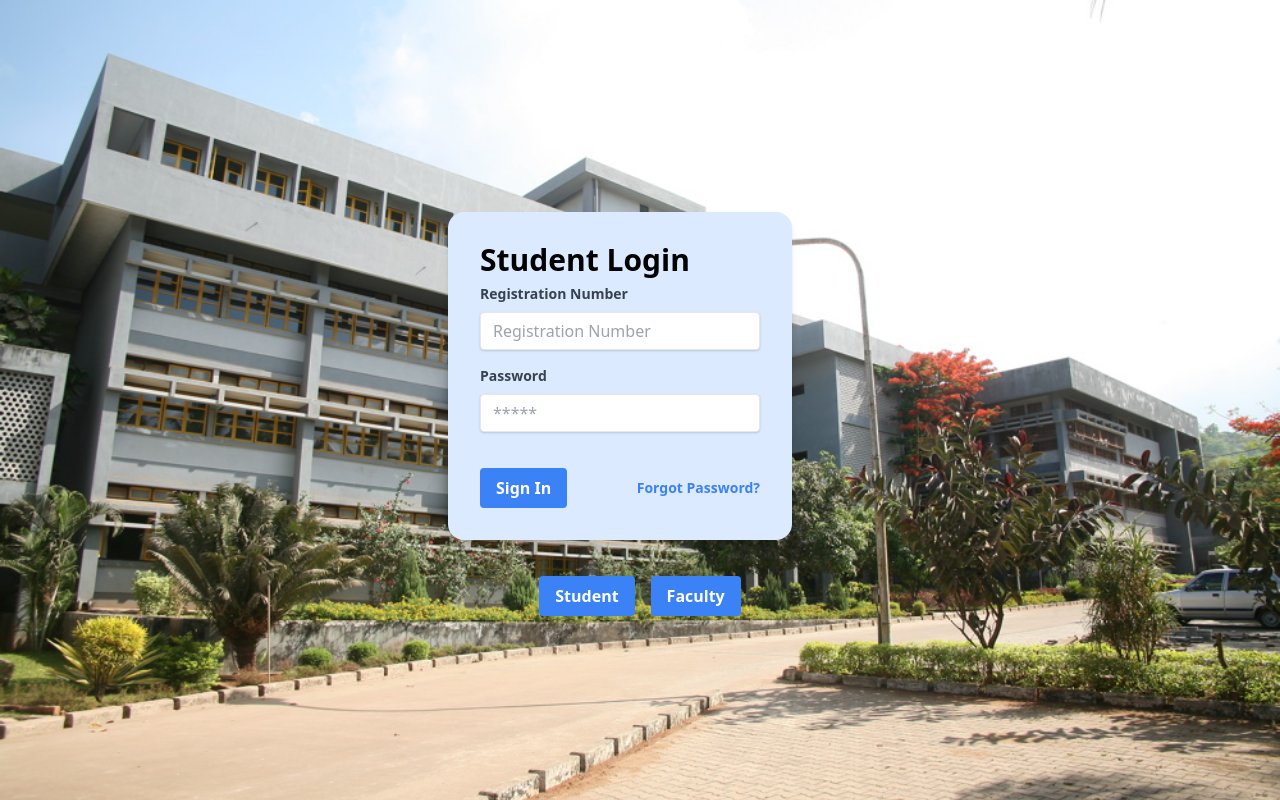
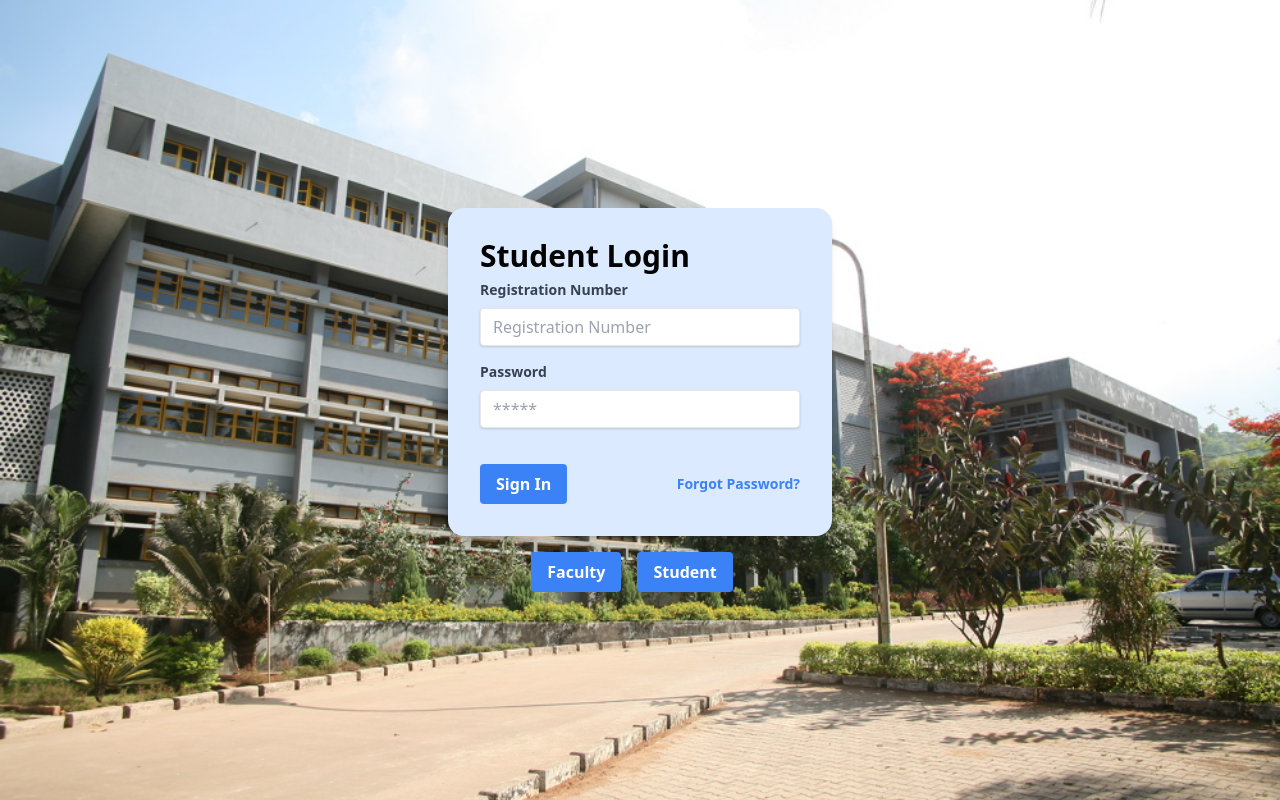
Before and after one commit to ishwardesai/college-portal-3.0, a React (Create React App) app in the folder college-portal/: page / in a window 1280 px wide. Built offline with nearby package versions, Linux system fonts and the light colour scheme.

Commit message:
Style:Make styles reusable

```diff
--- a/college-portal/src/Pages/FacultyInterface.jsx
+++ b/college-portal/src/Pages/FacultyInterface.jsx
@@ -2,7 +2,7 @@ import classNames from 'classnames';
 import React from 'react';
 import { Link, useHistory } from 'react-router-dom';
 import FacultyHomeHelper from '../Components/FacultyHomeHelper';
-import Navbar from '../Components/Navbar';
+import Navbar from '../UI/Navbar';
 import classes from './FacultyInterface.module.css';
 
 const FacultyInterface = () => {
--- a/college-portal/src/Pages/FacultyStudentLoginPags.jsx
+++ b/college-portal/src/Pages/FacultyStudentLoginPags.jsx
@@ -1,177 +1,54 @@
-import React, { useState, useEffect } from "react";
-import { useHistory, Link } from "react-router-dom";
-import classnames from "classnames";
+import React, { useState } from 'react';
+import SignInCard from '../UI/SignInCard';
+import ButtonPrimary from '../UI/ButtonPrimary';
 
-import "../Style/facultyStudentLogin.css";
+import '../Style/facultyStudentLogin.css';
 
 const FacultyStudentLoginPags = () => {
-  const [facultyRegNum, setFacultyRegNum] = useState("");
-  const [facultyPassword, setFacultyPassword] = useState("");
-  const [studentRegNum, setStudentRegNum] = useState("");
-  const [studentPassword, setStudentPassword] = useState("");
-  const [studentLogin, setStudentLogin] = useState(false);
-  const [facultyLogin, setfacultyLogin] = useState(false);
-  const [login,setLogin] = useState('student')
+  const [login, setLogin] = useState('student');
 
-  const history = useHistory();
-
-  const facultyFormHandler = (e) => {
-    e.preventDefault();
-    let registrationNumber;
-    let password;
-    history.push("/faculty");
-  };
-
-  const studentFormHandler = (e) => {
-    e.preventDefault();
-    let registrationNumber;
-    let password;
-    history.push("/home");
-  };
+  // const buttonClickHandler = () => {
+  //   if (login === 'student') {
+  //     console.log(login);
+  //     console.log(login === 'student');
+  //     setLogin('faculty');
+  //   }
+  //   if (login === 'faculty') {
+  //     console.log(login);
+  //     console.log(login === 'faculty');
+  //     setLogin('student');
+  //   }
+  // };
 
   return (
-    <div className="container-fluid">
-      <div className="row" id="trail">
-        <div className="col-md-6"></div>
-        <div className="col-md-6 grid place-items-center pt-48">
-         {login==='faculty'?
-          <div className="pt-5 flex justify-end row m-5 mt-0">
-            {/* Extra Faculty */}
-            <div class="w-96 pr-10 grid">
-              <form
-                class="bg-blue-100 shadow-md rounded-2xl px-8 pt-6 pb-8 mb-4"
-                noValidate
-                onSubmit={facultyFormHandler}
-              >
-                <h1 class="font-extrabold text-3xl py-1.5">Faculty Login</h1>
-                <div class="mb-4">
-                  <label
-                    class="block text-gray-700 text-sm font-bold mb-2"
-                    for="username"
-                  >
-                    Registration Number
-                  </label>
-                  <input
-                    class="shadow appearance-none border rounded w-full py-2 px-3 text-gray-700 leading-tight focus:outline-none focus:shadow-outline"
-                    placeholder="Registration Number"
-                    onChange={(e) => setFacultyRegNum(e.target.value)}
-                    type="text"
-                    value={facultyRegNum}
-                    id="facRegId"
-                  />
-                </div>
-                <div class="mb-6">
-                  <label
-                    class="block text-gray-700 text-sm font-bold mb-2"
-                    for="password"
-                  >
-                    Password
-                  </label>
-                  <input
-                    class="shadow appearance-none border rounded w-full py-2 px-3 text-gray-700 mb-3 leading-tight focus:outline-none focus:shadow-outline"
-                    placeholder="*****"
-                    onChange={(e) => setFacultyPassword(e.target.value)}
-                    value={facultyPassword}
-                    // className={classnames('form-control')}
-                    type="password"
-                    id="passwordFacId"
-                  />
-                </div>
-                <div class="flex items-center justify-between">
-                  <button
-                    class="bg-blue-500 hover:bg-blue-700 text-white font-bold py-2 px-4 rounded focus:outline-none focus:shadow-outline"
-                    type="submit"
-                  >
-                    Sign In
-                  </button>
-                  <Link
-                    class="inline-block align-baseline font-bold text-sm text-blue-500 hover:text-blue-800"
-                    to="/forgotPassword/faculty"
-                  >
-                    Forgot Password?
-                  </Link>
-                </div>
-              </form>
-            </div>
-          </div> :
-
-          <div className="flex justify-end row m-5">
-            <div class="w-96 pr-10">
-              <form
-                class="bg-blue-100 shadow-md rounded-2xl px-8 pt-6 pb-8 mb-4"
-                onSubmit={studentFormHandler}
-              >
-                <h1 class="font-extrabold text-3xl py-1.5">Student Login</h1>
-                <div class="mb-4">
-                  <label
-                    class="block text-gray-700 text-sm font-bold mb-2"
-                    for="username"
-                  >
-                    Registration Number
-                  </label>
-                  <input
-                    class="shadow appearance-none border rounded w-full py-2 px-3 text-gray-700 leading-tight focus:outline-none focus:shadow-outline"
-                    placeholder="Registration Number"
-                    onChange={(e) => setStudentRegNum(e.target.value)}
-                    type="text"
-                    // className={classnames('form-control')}
-                    id="studentId"
-                  />
-                </div>
-                <div class="mb-6">
-                  <label
-                    class="block text-gray-700 text-sm font-bold mb-2"
-                    for="password"
-                  >
-                    Password
-                  </label>
-                  <input
-                    class="shadow appearance-none border rounded w-full py-2 px-3 text-gray-700 mb-3 leading-tight focus:outline-none focus:shadow-outline"
-                    placeholder="*****"
-                    onChange={(e) => setStudentPassword(e.target.value)}
-                    value={studentPassword}
-                    // className={classnames('form-control')}
-                    type="password"
-                    id="passwordId"
-                  />
-                </div>
-                <div class="flex items-center justify-between">
-                  <button
-                    class="bg-blue-500 hover:bg-blue-700 text-white font-bold py-2 px-4 rounded focus:outline-none focus:shadow-outline"
-                    type="submit"
-                  >
-                    Sign In
-                  </button>
-                  <Link
-                    class="inline-block align-baseline font-bold text-sm text-blue-500 hover:text-blue-800"
-                    to="/forgotPassword/student"
-                  >
-                    Forgot Password?
-                  </Link>
-                </div>
-              </form>
-            </div>
-          </div>}
-          <div class="flex items-center justify-between">
-            <div class="pr-4">
-            <button
-                    class="bg-blue-500 hover:bg-blue-700 text-white font-bold py-2 px-4 rounded focus:outline-none focus:shadow-outline"
-                    onClick={()=> {setLogin('student')}}
-                  >
-                    Student
-                  </button>
-            </div>
-            <div class="">
-            <button
-                    class="bg-blue-500 hover:bg-blue-700 text-white font-bold py-2 px-4 rounded focus:outline-none focus:shadow-outline"
-                    onClick={()=> {setLogin('faculty')}}
-                  >
-                    Faculty
-                  </button>
-            </div>
-            </div>
-          {/* <button onClick={()=> {setLogin('student')}}>Student</button>
-          <button onClick={()=> {setLogin('faculty')}}>Faculty</button> */}
+    <div id="trail">
+      <div className="h-screen flex flex-col items-center justify-center">
+        {login === 'faculty' ? (
+          <SignInCard
+            login="/faculty"
+            forgotPassword="/forgotPassword/faculty"
+            title="Faculty Login"
+          />
+        ) : (
+          <SignInCard
+            login="/home"
+            forgotPassword="/forgotPassword/student"
+            title="Student Login"
+          />
+        )}{' '}
+        <div class="flex items-center justify-center">
+          <ButtonPrimary
+            name="Faculty"
+            clickHandler={() => {
+              setLogin('faculty');
+            }}
+          />
+          <ButtonPrimary
+            name="Student"
+            clickHandler={() => {
+              setLogin('student');
+            }}
+          />
         </div>
       </div>
     </div>
--- a/college-portal/src/Pages/Student/StudentTestPerformance.jsx
+++ b/college-portal/src/Pages/Student/StudentTestPerformance.jsx
@@ -1,7 +1,7 @@
 import React, { useState, useEffect } from 'react';
 import HomeHelper from '../../Components/HomeHelper';
 import { useHistory } from 'react-router-dom';
-import Navbar from '../../Components/Navbar';
+import Navbar from '../../UI/Navbar';
 import classes from './StudentMarks.module.css';
 
 const StudentTestPerformance = () => {
--- a/college-portal/src/Pages/StudentAttendencePage.jsx
+++ b/college-portal/src/Pages/StudentAttendencePage.jsx
@@ -1,5 +1,5 @@
 import React, { useState, useEffect } from 'react';
-import Navbar from '../Components/Navbar';
+import Navbar from '../UI/Navbar';
 import classes from './StudentAttendence.module.css';
 
 import { useHistory } from 'react-router-dom';
--- a/college-portal/src/Pages/StudentHome.jsx
+++ b/college-portal/src/Pages/StudentHome.jsx
@@ -1,8 +1,7 @@
 import React, { useEffect } from 'react';
 import { Link, useHistory } from 'react-router-dom';
-import HomeHelper from '../Components/HomeHelper';
 import classes from './StudentHome.module.css';
-import Navbar from '../Components/Navbar';
+import Navbar from '../UI/Navbar';
 
 const Home = () => {
   const history = useHistory();
--- /dev/null
+++ b/college-portal/src/UI/ButtonPrimary.js
@@ -0,0 +1,14 @@
+import React from 'react';
+
+const ButtonPrimary = ({ name, clickHandler }) => {
+  return (
+    <button
+      class="bg-blue-500 hover:bg-blue-700 text-white font-bold py-2 px-4 rounded focus:outline-none focus:shadow-outline mr-4"
+      onClick={clickHandler}
+    >
+      {name}
+    </button>
+  );
+};
+
+export default ButtonPrimary;
--- a/college-portal/src/Components/Navbar.js
+++ b/college-portal/src/UI/Navbar.js
@@ -69,7 +69,7 @@ const Navbar = ({ active, user }) => {
   }
 
   return (
-    <div className=" h-full w-full flex justify-center items-start text-white border border-nav-inactive">
+    <div className=" container h-full w-full flex justify-center items-start text-white border border-nav-inactive">
       <ul className="h-2/5 flex flex-col justify-between  items-stretch mt-20 p">
         {navItems.map((item) => (
           <li
--- /dev/null
+++ b/college-portal/src/UI/SignInCard.js
@@ -0,0 +1,72 @@
+import React, { useState } from 'react';
+import { useHistory, Link } from 'react-router-dom';
+import ButtonPrimary from './ButtonPrimary';
+
+const SignInCard = ({ login, forgotPassword, title }) => {
+  const [regNum, setRegNum] = useState('');
+  const [password, setPassword] = useState('');
+
+  let history = useHistory();
+
+  const signInHandler = (e) => {
+    e.preventDefault();
+    history.push(login);
+  };
+
+  return (
+    <div className="flex justify-center items-center">
+      <div className="w-96">
+        <form
+          class="bg-blue-100 shadow-md rounded-2xl px-8 pt-6 pb-8 mb-4"
+          noValidate
+          onSubmit={signInHandler}
+        >
+          <h1 class="font-extrabold text-3xl py-1.5">{title}</h1>
+          <div class="mb-4">
+            <label
+              class="block text-gray-700 text-sm font-bold mb-2"
+              for="username"
+            >
+              Registration Number
+            </label>
+            <input
+              class="shadow appearance-none border rounded w-full py-2 px-3 text-gray-700 leading-tight focus:outline-none focus:shadow-outline"
+              placeholder="Registration Number"
+              onChange={(e) => setRegNum(e.target.value)}
+              type="text"
+              value={regNum}
+              id="facRegId"
+            />
+          </div>
+          <div class="mb-6">
+            <label
+              class="block text-gray-700 text-sm font-bold mb-2"
+              for="password"
+            >
+              Password
+            </label>
+            <input
+              class="shadow appearance-none border rounded w-full py-2 px-3 text-gray-700 mb-3 leading-tight focus:outline-none focus:shadow-outline"
+              placeholder="*****"
+              onChange={(e) => setPassword(e.target.value)}
+              value={password}
+              type="password"
+              id="passwordFacId"
+            />
+          </div>
+          <div class="flex items-center justify-between">
+            <ButtonPrimary name="Sign In" />
+            <Link
+              class="inline-block align-baseline font-bold text-sm text-blue-500 hover:text-blue-800"
+              to={forgotPassword}
+            >
+              Forgot Password?
+            </Link>
+          </div>
+        </form>
+      </div>
+    </div>
+  );
+};
+
+export default SignInCard;
```
Also changed, not shown: college-portal/src/Pages/StudentUpdateProfile.jsx (+58 -31 lines), college-portal/src/Style/navbar.css (deleted), 2 other files (tests, documents, lock files or other folders).
